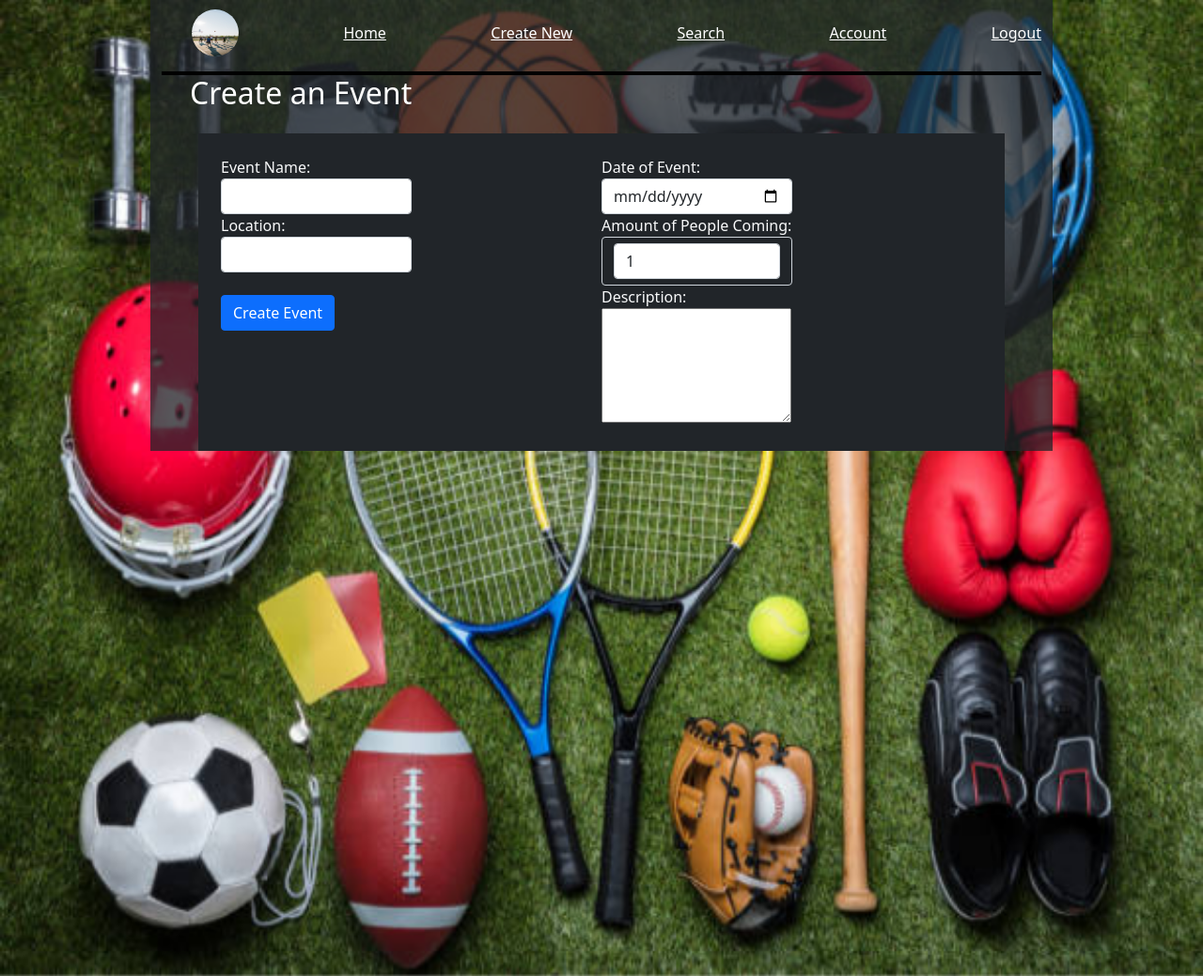
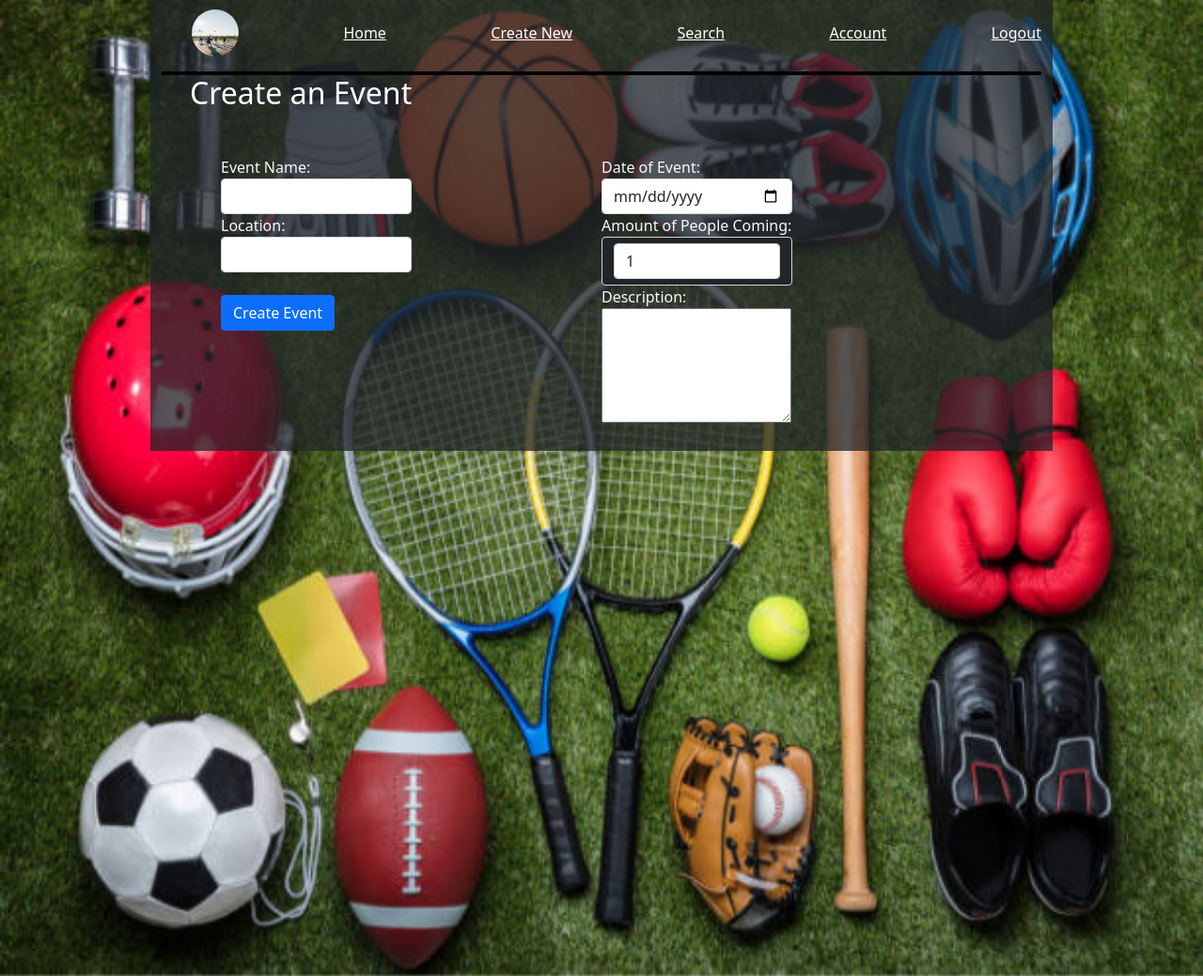
Before and after one commit to Ehaley25/isport, a Flask app: template flask_app/templates/new.html in a window 1280 px wide. Shown: the whole page at 94% size. Run offline with Flask 2, Linux system fonts and the light colour scheme; the template is opened without the code that fills it: most values are stand-ins (such as "Sample title", 1, 10 or a date in 2020).

Commit message:
so many unexpected erros fixed

```diff
--- a/flask_app/templates/edit_event.html
+++ b/flask_app/templates/edit_event.html
@@ -1,7 +1,7 @@
 {% extends "template.html" %}
 {% block content %}
 <h2 class="create">Update your Event</h2>
-<form action='/update/event' method="post" class="col-11 p-4 my-4 bg-dark text-light mx-auto">
+<form action='/update/event' method="post" class="col-11 p-4 my-4 text-light mx-auto">
     {% with messages = get_flashed_messages(category_filter=['event']) %}
     {% if messages %}
     <div class="alert alert-danger" role="alert">
--- a/flask_app/templates/home.html
+++ b/flask_app/templates/home.html
@@ -1,7 +1,7 @@
 {% extends "template.html" %}
 {% block content %}
-<h1 class="hello">Hello {{user.first_name}}!</h1>
 <div class="col-8 mx-auto">
+    <h1 class="hello">Hello {{user.first_name}}!</h1>
         <table class="table">
             <thead>
                 <tr>
--- a/flask_app/templates/login.html
+++ b/flask_app/templates/login.html
@@ -5,7 +5,6 @@
     <meta http-equiv="X-UA-Compatible" content="IE=edge">
     <meta name="viewport" content="width=device-width, initial-scale=1.0">
     <link href="https://cdn.jsdelivr.net/npm/bootstrap@5.1.3/dist/css/bootstrap.min.css" rel="stylesheet" integrity="sha384-1BmE4kWBq78iYhFldvKuhfTAU6auU8tT94WrHftjDbrCEXSU1oBoqyl2QvZ6jIW3" crossorigin="anonymous">
-
     <title>Login</title>
 </head>
 <body>
--- a/flask_app/templates/new.html
+++ b/flask_app/templates/new.html
@@ -1,7 +1,7 @@
 {% extends "template.html" %}
 {% block content %}
 <h2 class="create">Create an Event</h2>
-<form action="/create/event" method="post" class="col-11 p-4 my-4 bg-dark text-light mx-auto">
+<form action="/create/event" method="post" class="col-11 p-4 my-4 text-light mx-auto">
     {% with messages = get_flashed_messages(category_filter=['event']) %}
     {% if messages %}
     <div class="alert alert-danger" role="alert">
--- a/flask_app/templates/template.html
+++ b/flask_app/templates/template.html
@@ -8,9 +8,9 @@
     <link rel="stylesheet" type="text/css" href="{{ url_for('static', filename='css/style.css') }}">    <title>{{title}}</title>
 </head>
 <body>
+    <img class = "bg" src="{{ url_for('static', filename='img/isportsbg.jpeg') }}">
     <div class="container bg-dark text-white w-75 bg-opacity-75">
-        <img class = "bg" src="{{ url_for('static', filename='img/isportsbg.jpeg') }}">
-        <div class="top bg-dark text-white w-75 bg-opacity-75">
+        <div class="top text-white w-75 bg-opacity-75">
         </div>
         <div class="navList">
             <ul class="list">
--- a/flask_app/templates/view_all.html
+++ b/flask_app/templates/view_all.html
@@ -15,7 +15,7 @@
                 <td>{{events.event_name}}</td>
                 <td>
                     <a href="#">View Instructions</a>
-                    {% if recipe.user_id == session.user_id %}
+                    {% if events.user_id == session.user_id %}
                     <a href="#">Edit</a>
                     <a href="#">Delete</a>
                     {% endif %}
--- a/flask_app/templates/view_one.html
+++ b/flask_app/templates/view_one.html
@@ -12,6 +12,4 @@
 </table>
 
 
-
-
 {% endblock %}
```
Also changed, not shown: flask_app/static/css/style.css (line endings or trailing spaces).
